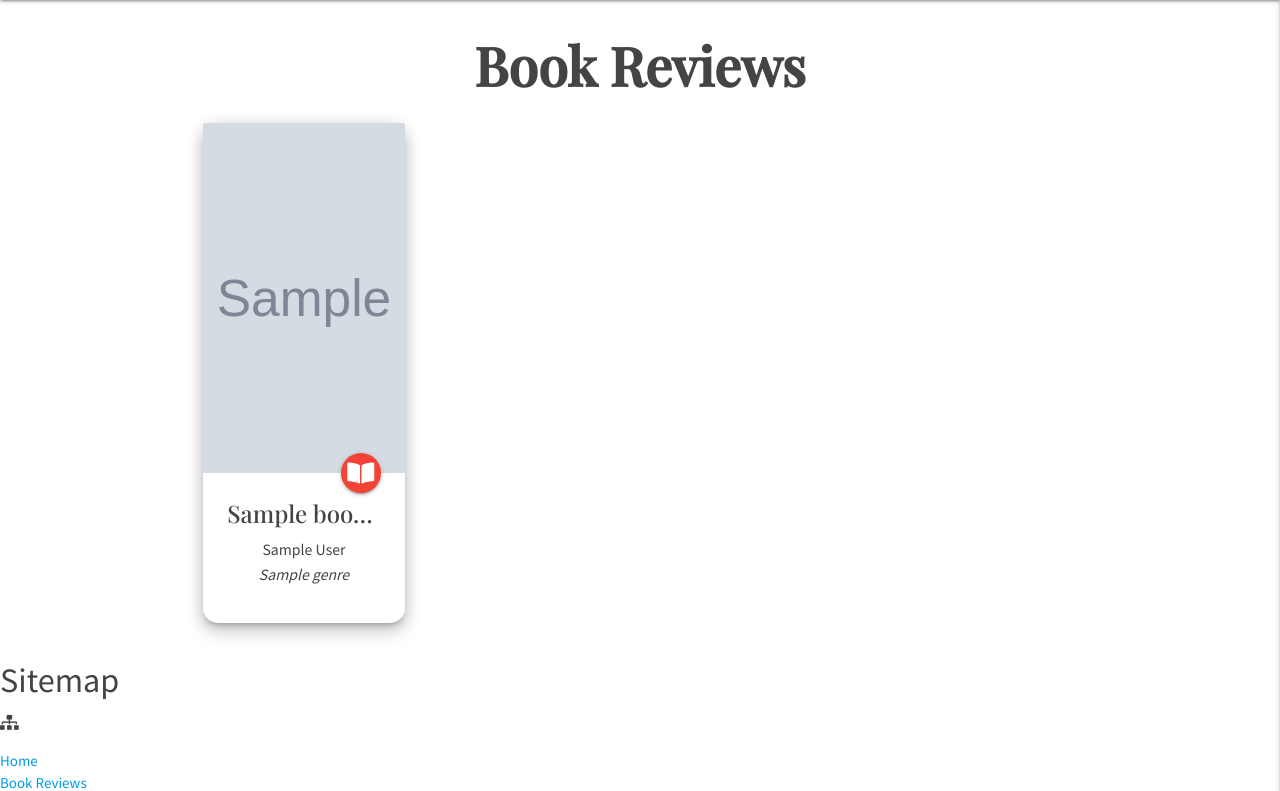
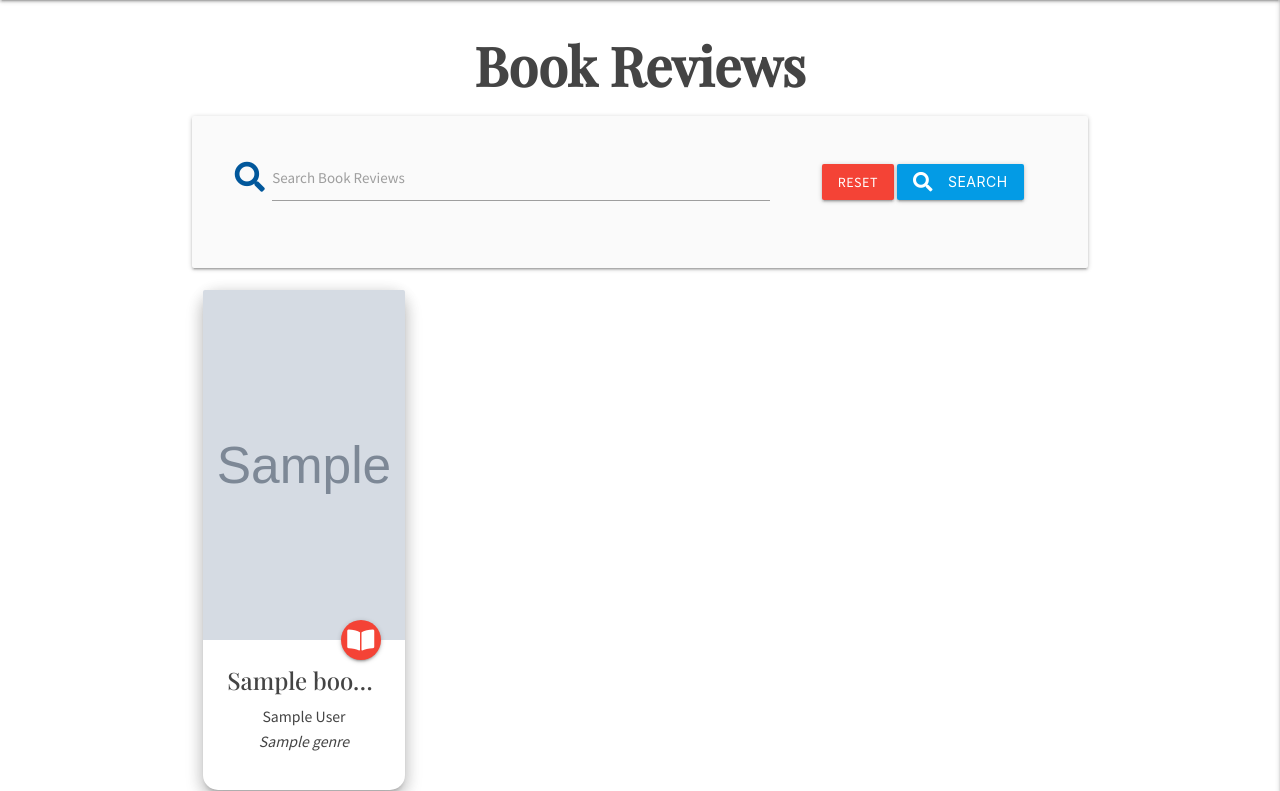
Before and after one commit to simonjvardy/the-reading-room, a Flask app: page /get_reviews in a window 1280 px wide. Shown: the part 64-855 px from the top of the page. Run offline with Flask 2, Linux system fonts and the light colour scheme; grey boxes marked "Sample" are stand-in pictures; a database or web service that is not in the repository returns one stand-in record (values such as "Sample title"); some libraries are stand-ins or nearby versions.

Commit message:
Dev: Add search bar functionality

```diff
--- a/app.py
+++ b/app.py
@@ -33,6 +33,13 @@ def welcome():
 @app.route("/get_reviews")
 def get_reviews():
     reviews = list(mongo.db.book_review.find())
+    return render_template("book-review.html", reviews=reviews)
+
+
+@app.route("/search", methods=["GET", "POST"])
+def search():
+    query = request.form.get("query")
+    reviews = list(mongo.db.book_review.find({"$text": {"$search": query}}))
     return render_template("book-review.html", reviews=reviews)
 
 
@@ -232,7 +239,9 @@ def edit_genre(genre_id):
 @app.route("/delete_genre/<genre_id>")
 def delete_genre(genre_id):
     mongo.db.genre.remove({"_id": ObjectId(genre_id)})
-    flash("Genre Successfully Deleted", "orange lighten-3")
+    flash(
+        "Genre Successfully Deleted",
+        "orange-text text-darken-2 orange lighten-5")
     return redirect(url_for("get_genres"))
 
 
--- a/static/css/style.css
+++ b/static/css/style.css
@@ -82,11 +82,11 @@ h2 {
     text-overflow: ellipsis;
 }
 
-#delete {
+#delete-btn {
     background-color: rgb(97, 97, 97);
 }
 
-#delete:hover {
+#delete-btn:hover {
     background-color: rgb(209, 0, 0);
 }
 
@@ -116,7 +116,7 @@ h2 {
 
 /* Manage Genres Delete key colour = red for mobile devices */
 @media screen and (max-width: 1366px) {
-    #delete {
+    #delete-btn {
         background-color: rgb(209, 0, 0);
     }
 }
@@ -137,7 +137,7 @@ h2 {
         color: #000;
         margin-left: 10px;
     }
-    #delete {
+    #delete-btn {
         background-color: rgb(209, 0, 0);
     }
 }
--- a/static/js/script.js
+++ b/static/js/script.js
@@ -6,6 +6,7 @@
     $('.collapsible').collapsible();
     $('select').formSelect();
     $('input#input_text, textarea#textarea2').characterCounter();
+    $('.modal').modal();
 
     // Code Institute Materialize Select input field fix
     validateMaterializeSelect();
--- a/templates/book-review.html
+++ b/templates/book-review.html
@@ -3,6 +3,9 @@
 
     <h2 class="center-align">Book Reviews</h2>
 
+    {% include 'includes/search-bar.html' ignore missing %}
+
+    {% if reviews|length > 0 %}
     <div class="row">
         {% for review in reviews %}
         <div class="col s10 offset-s1 m6 l4 xl3">
@@ -22,6 +25,14 @@
         </div>
         {% endfor %}
     </div>
+    {% else %}
+        <div class="row">
+            <div class="col s12">
+                <h3 class="z-depth-3 red-text text-darken-2 red lighten-4 center-align">No Results Found</h3>
+            </div>
+        </div>
+    {% endif %}
+
 
 
 {% endblock %}
--- a/templates/edit-genre.html
+++ b/templates/edit-genre.html
@@ -25,7 +25,6 @@
                     </button>
                 </div>
             </div>
-
         </form>
     </div>
 
--- a/templates/includes/navbar.html
+++ b/templates/includes/navbar.html
@@ -1,5 +1,5 @@
 <!--
-    Top navbar.
+    Top navbar partial HTML code.
     Code adapted from Code Institute Task Manager Flask App Mini Project
     using Materialize CSS
 -->
--- /dev/null
+++ b/templates/includes/search-bar.html
@@ -0,0 +1,23 @@
+<!--
+    Search-bar partial HTML code section.
+    Code adapted from Code Institute Task Manager Flask App Mini Project
+    using Materialize CSS
+-->
+
+<div class="row card-panel grey lighten-5">
+    <form action="{{ url_for('search') }}" method="POST" class="col s12">
+        <div class="row valign-wrapper center-align">
+            <div class="input-field col s12 m8">
+                <i class="fas fa-search prefix light-blue-text text-darken-4"></i>
+                <input type="text" name="query" id="query" minlength="3" class="validate" required>
+                <label for="query">Search Book Reviews</label>
+            </div>
+            <div class="col s12 m4">
+                <a href="{{ url_for('get_reviews') }}" class="red btn text-shadow">Reset</a>
+                <button type="submit" class="light-blue darken-1 btn text-shadow">
+                    <i class="fas fa-search left"></i> Search
+                </button>
+            </div>
+        </div>
+    </form>
+</div>
--- a/templates/manage-genres.html
+++ b/templates/manage-genres.html
@@ -3,6 +3,7 @@
 
     <h3 class="center-align">Manage Genres</h3>
 
+    <!-- Add Genre button -->
     <div class="row">
         <div class="col s12 center-align">
             <a href="{{ url_for('add_genre') }}" class="waves-effect waves-light btn-large teal pill-btn center-align">
@@ -11,6 +12,7 @@
         </div>
     </div>
 
+    <!-- Genre cards -->
     <div class="row">
         {% for genre in genres %}
         <div class="col s12 l6 xl4">
@@ -20,7 +22,7 @@
                 </div>
                 <div class="card-action grey lighten-4">
                     <a href="{{ url_for('edit_genre', genre_id=genre._id) }}" class="waves-effect waves-light btn teal pill-btn">Edit</a>
-                    <a href="{{ url_for('delete_genre', genre_id=genre._id) }}" id="delete" class="waves-effect waves-light btn pill-btn">Delete</a>
+                    <a href="{{ url_for('delete_genre', genre_id=genre._id) }}" id="delete-btn" class="waves-effect waves-light btn pill-btn modal-trigger">Delete</a>
                 </div>
             </div>
         </div>
```
Also changed, not shown: templates/base.html (line endings or trailing spaces).
